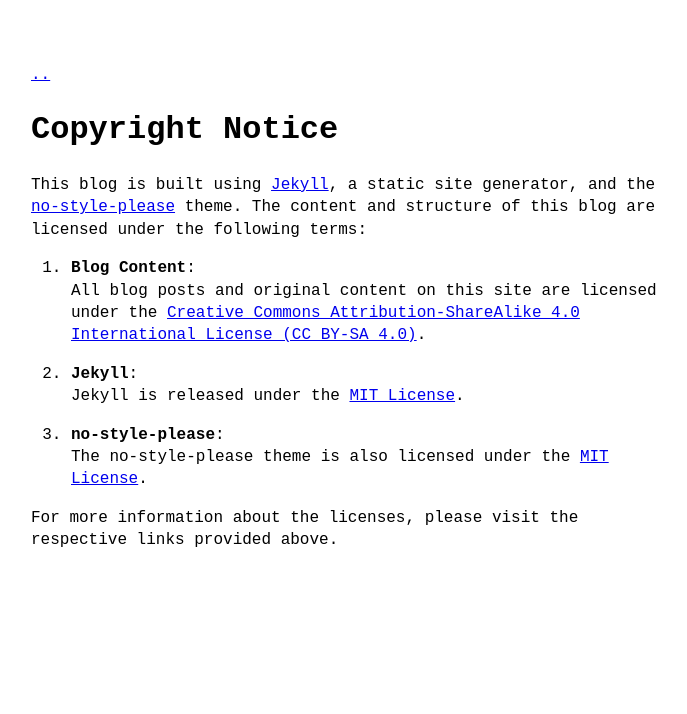
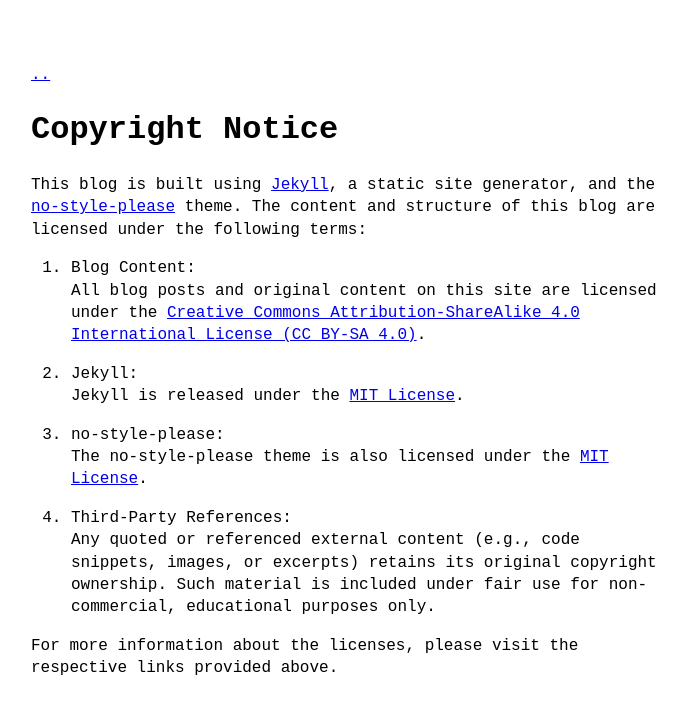
Before and after one commit to szxzip/szxzip.org, a Jekyll site: the page built from copyright.md, in a window 1280 px wide. Shown: the top 714 px of the page, without its empty margins (289-976 px from the left). Built offline with Jekyll 4.4.1, drawn with Linux system fonts in a browser that asks for light colours.

Commit message:
chore: update copyright notice

```diff
--- a/copyright.md
+++ b/copyright.md
@@ -5,13 +5,16 @@ title: Copyright Notice
 
 This blog is built using [Jekyll](https://jekyllrb.com/), a static site generator, and the [no-style-please](https://github.com/riggraz/no-style-please) theme. The content and structure of this blog are licensed under the following terms:
 
-1. **Blog Content**:
+1. Blog Content:
    All blog posts and original content on this site are licensed under the [Creative Commons Attribution-ShareAlike 4.0 International License (CC BY-SA 4.0)](https://creativecommons.org/licenses/by-sa/4.0/).
 
-2. **Jekyll**:
+2. Jekyll:
    Jekyll is released under the [MIT License](https://github.com/jekyll/jekyll/blob/master/LICENSE).
 
-3. **no-style-please**:
+3. no-style-please:
    The no-style-please theme is also licensed under the [MIT License](https://github.com/riggraz/no-style-please/blob/master/LICENSE.txt).
 
+4. Third-Party References:
+   Any quoted or referenced external content (e.g., code snippets, images, or excerpts) retains its original copyright ownership. Such material is included under fair use for non-commercial, educational purposes only.
+
 For more information about the licenses, please visit the respective links provided above.
```
Also changed, not shown: _posts/2025-03-26-typing-practice-(3).md (+1 -1 lines).
